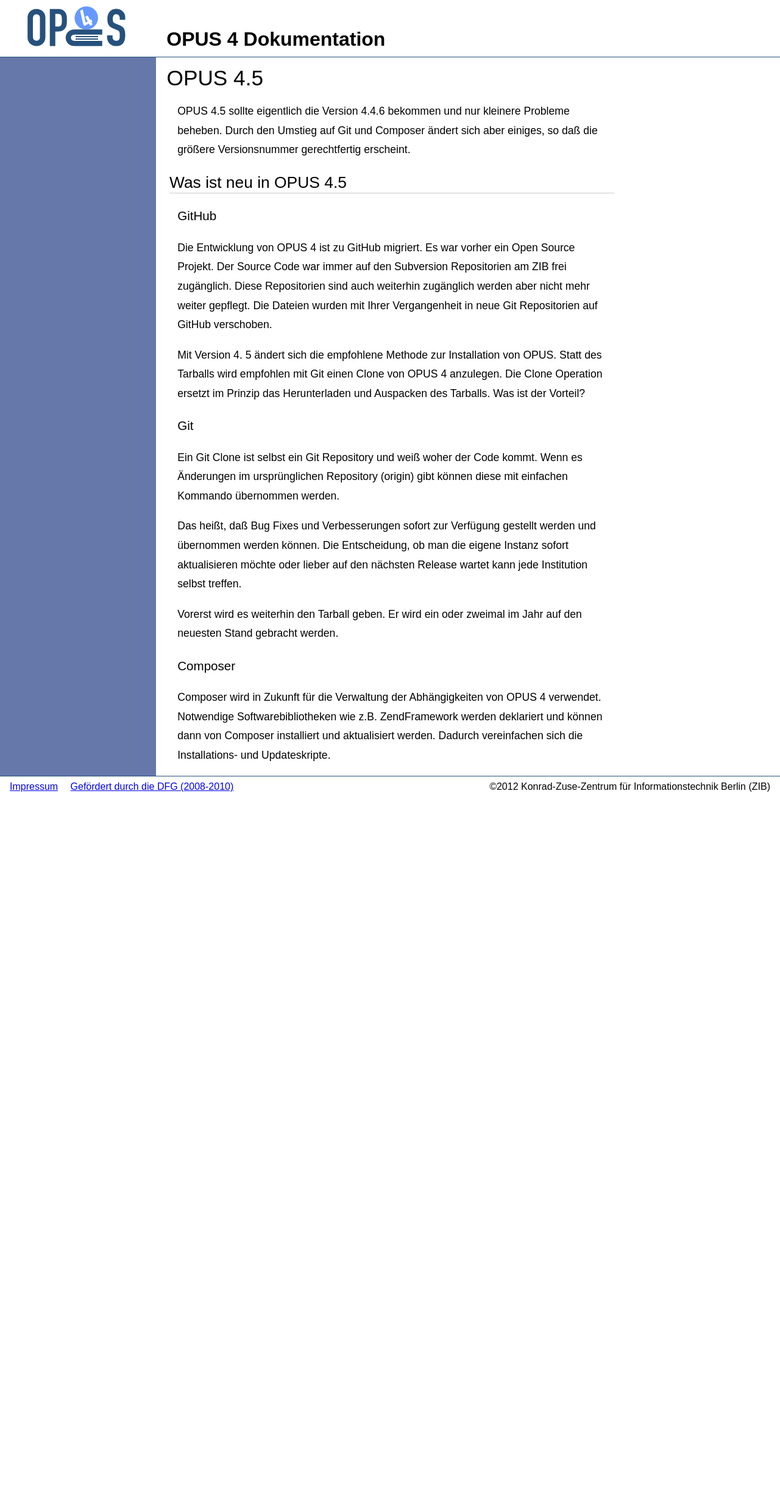
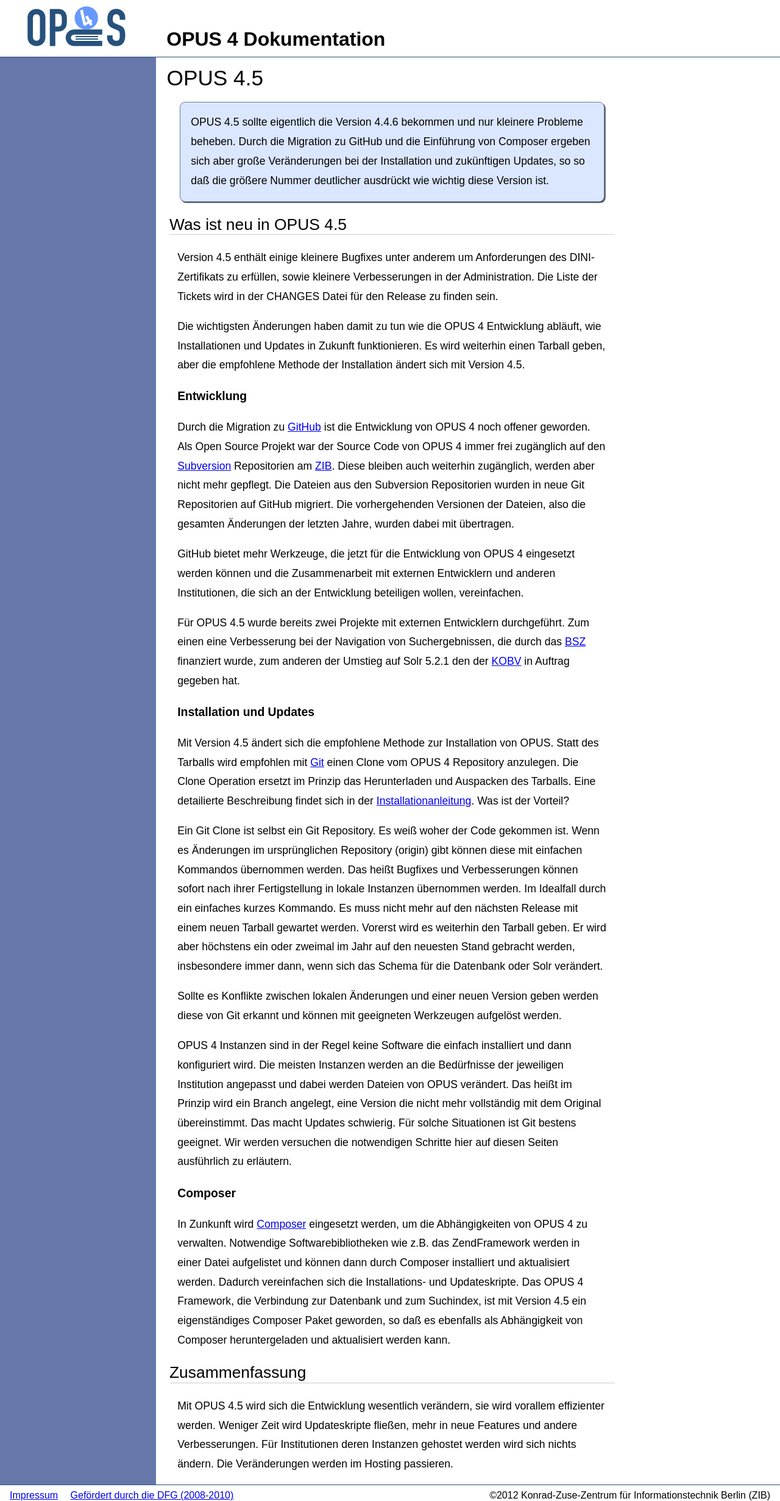
Before and after one commit to OPUS4/opus4.github.io, a Jekyll site: the page built from opus45.md, in a window 1280 px wide. Shown: the whole page at 61% size. Built offline with Jekyll 4.4.1, drawn with Linux system fonts in a browser that asks for light colours; before the commit the page ends 1299 px from its top, so only the background shows below that.

Commit message:
#7 - Was ist neu in OPUS 4.5 erweitert.

```diff
--- a/css/style.css
+++ b/css/style.css
@@ -109,11 +109,12 @@
     margin-left: -0.5em;
     margin-right: -0.5em;
     font-weight: normal;
-  border-bottom: 1px solid #cccccc;
+    border-bottom: 1px solid #cccccc;
 }
 
 #content h3 {
-    font-weight: normal;
+    font-weight: bold;
+    font-size: 1.1em;
 }
 
 #content h4 {
--- a/opus45.md
+++ b/opus45.md
@@ -5,34 +5,74 @@
 
 # OPUS 4.5
 
-OPUS 4.5 sollte eigentlich die Version 4.4.6 bekommen und nur kleinere Probleme beheben. Durch den Umstieg auf Git und
-Composer ändert sich aber einiges, so daß die größere Versionsnummer gerechtfertig erscheint.
+<p class="info">
+OPUS 4.5 sollte eigentlich die Version 4.4.6 bekommen und nur kleinere Probleme beheben. Durch die Migration zu GitHub
+und die Einführung von Composer ergeben sich aber große Veränderungen bei der Installation und zukünftigen Updates, so
+so daß die größere Nummer deutlicher ausdrückt wie wichtig diese Version ist.
+</p>
 
 ## Was ist neu in OPUS 4.5
 
-### GitHub
+Version 4.5 enthält einige kleinere Bugfixes unter anderem um Anforderungen des DINI-Zertifikats zu erfüllen, sowie
+kleinere Verbesserungen in der Administration. Die Liste der Tickets wird in der CHANGES Datei für den Release zu
+finden sein.
 
-Die Entwicklung von OPUS 4 ist zu GitHub migriert. Es war vorher ein Open Source Projekt. Der Source Code war immer auf
-den Subversion Repositorien am ZIB frei zugänglich. Diese Repositorien sind auch weiterhin zugänglich werden aber nicht
-mehr weiter gepflegt.  Die Dateien wurden mit Ihrer Vergangenheit in neue Git Repositorien auf GitHub verschoben.
+Die wichtigsten Änderungen haben damit zu tun wie die OPUS 4 Entwicklung abläuft, wie Installationen und Updates in
+Zukunft funktionieren. Es wird weiterhin einen Tarball geben, aber die empfohlene Methode der Installation ändert sich
+mit Version 4.5.
 
-Mit Version 4. 5 ändert sich die empfohlene Methode zur Installation von OPUS. Statt des Tarballs wird empfohlen mit Git
-einen Clone von OPUS 4 anzulegen. Die Clone Operation ersetzt im Prinzip das Herunterladen und Auspacken des Tarballs.
-Was ist der Vorteil?
+### Entwicklung
 
-### Git
+Durch die Migration zu [GitHub](https://github.com/opus4) ist die Entwicklung von OPUS 4 noch offener geworden.
+Als Open Source Projekt war der Source Code von OPUS 4 immer frei zugänglich auf
+den [Subversion](https://svn.zib.de/opus4dev)
+Repositorien am [ZIB](http://www.zib.de). Diese bleiben auch weiterhin zugänglich, werden aber nicht mehr gepflegt.
+Die Dateien aus den Subversion Repositorien wurden in neue Git Repositorien auf GitHub migriert. Die vorhergehenden
+Versionen der Dateien, also die gesamten Änderungen der letzten Jahre, wurden dabei mit übertragen.
 
-Ein Git Clone ist selbst ein Git Repository und weiß woher der Code kommt. Wenn es Änderungen im ursprünglichen
-Repository (origin) gibt können diese mit einfachen Kommando übernommen werden.
+GitHub bietet mehr Werkzeuge, die jetzt für die Entwicklung von OPUS 4 eingesetzt werden können und die Zusammenarbeit
+mit externen Entwicklern und anderen Institutionen, die sich an der Entwicklung beteiligen wollen, vereinfachen.
 
-Das heißt, daß Bug Fixes und Verbesserungen sofort zur Verfügung gestellt werden und übernommen werden können. Die
-Entscheidung, ob man die eigene Instanz sofort aktualisieren möchte oder lieber auf den nächsten Release wartet kann
-jede Institution selbst treffen.
+Für OPUS 4.5 wurde bereits zwei Projekte mit externen Entwicklern durchgeführt. Zum einen eine Verbesserung bei der
+Navigation von Suchergebnissen, die durch das [BSZ](https://www.bsz-bw.de) finanziert wurde, zum anderen der Umstieg
+auf Solr 5.2.1 den der [KOBV](https://www.kobv.de) in Auftrag gegeben hat.
 
-Vorerst wird es weiterhin den Tarball geben. Er wird ein oder zweimal im Jahr auf den neuesten Stand gebracht werden.
+### Installation und Updates
+
+Mit Version 4.5 ändert sich die empfohlene Methode zur Installation von OPUS. Statt des Tarballs wird empfohlen mit
+[Git](https://git-scm.com/) einen Clone vom OPUS 4 Repository anzulegen. Die Clone Operation ersetzt im Prinzip das
+Herunterladen und Auspacken des Tarballs. Eine detailierte Beschreibung findet sich in der
+[Installationanleitung]({{ site.baseurl }}/installation/installation.html). Was ist der Vorteil?
+
+Ein Git Clone ist selbst ein Git Repository. Es weiß woher der Code gekommen ist. Wenn es Änderungen im ursprünglichen
+Repository (origin) gibt können diese mit einfachen Kommandos übernommen werden. Das heißt Bugfixes und Verbesserungen
+können sofort nach ihrer Fertigstellung in lokale Instanzen übernommen werden. Im Idealfall durch ein einfaches kurzes
+Kommando.
+Es muss nicht mehr auf den nächsten Release mit einem neuen Tarball gewartet werden. Vorerst wird es weiterhin den
+Tarball geben. Er wird aber höchstens
+ein oder zweimal im Jahr auf den neuesten Stand gebracht werden, insbesondere immer dann, wenn sich das Schema für die
+Datenbank oder Solr verändert.
+
+Sollte es Konflikte zwischen lokalen Änderungen und einer neuen Version geben werden diese von Git erkannt und
+können mit geeigneten Werkzeugen aufgelöst werden.
+
+OPUS 4 Instanzen sind in der Regel keine Software die einfach installiert und dann konfiguriert wird. Die meisten
+Instanzen werden an die Bedürfnisse der jeweiligen Institution angepasst und dabei werden Dateien von OPUS verändert.
+Das heißt im Prinzip wird ein Branch angelegt, eine Version die nicht mehr vollständig mit dem Original übereinstimmt.
+Das macht Updates schwierig. Für solche Situationen ist Git bestens geeignet. Wir werden versuchen die notwendigen
+Schritte hier auf diesen Seiten ausführlich zu erläutern.
 
 ### Composer
 
-Composer wird in Zukunft für die Verwaltung der Abhängigkeiten von OPUS 4 verwendet. Notwendige Softwarebibliotheken
-wie z.B. ZendFramework werden deklariert und können dann von Composer installiert und aktualisiert werden. Dadurch
-vereinfachen sich die Installations- und Updateskripte.
+In Zunkunft wird [Composer](https://getcomposer.org) eingesetzt werden, um die Abhängigkeiten von OPUS 4 zu verwalten.
+Notwendige Softwarebibliotheken wie z.B. das ZendFramework werden in einer Datei aufgelistet und können dann durch
+Composer installiert und aktualisiert werden. Dadurch vereinfachen sich die Installations- und Updateskripte. Das
+OPUS 4 Framework, die Verbindung zur Datenbank und zum Suchindex, ist mit Version 4.5 ein eigenständiges Composer Paket
+geworden, so daß es ebenfalls als Abhängigkeit von Composer heruntergeladen und aktualisiert werden kann.
+
+
+## Zusammenfassung
+
+Mit OPUS 4.5 wird sich die Entwicklung wesentlich verändern, sie  wird vorallem effizienter werden. Weniger Zeit wird
+Updateskripte fließen, mehr in neue Features und andere Verbesserungen. Für Institutionen deren Instanzen gehostet
+werden wird sich nichts ändern. Die Veränderungen werden im Hosting passieren.
```
